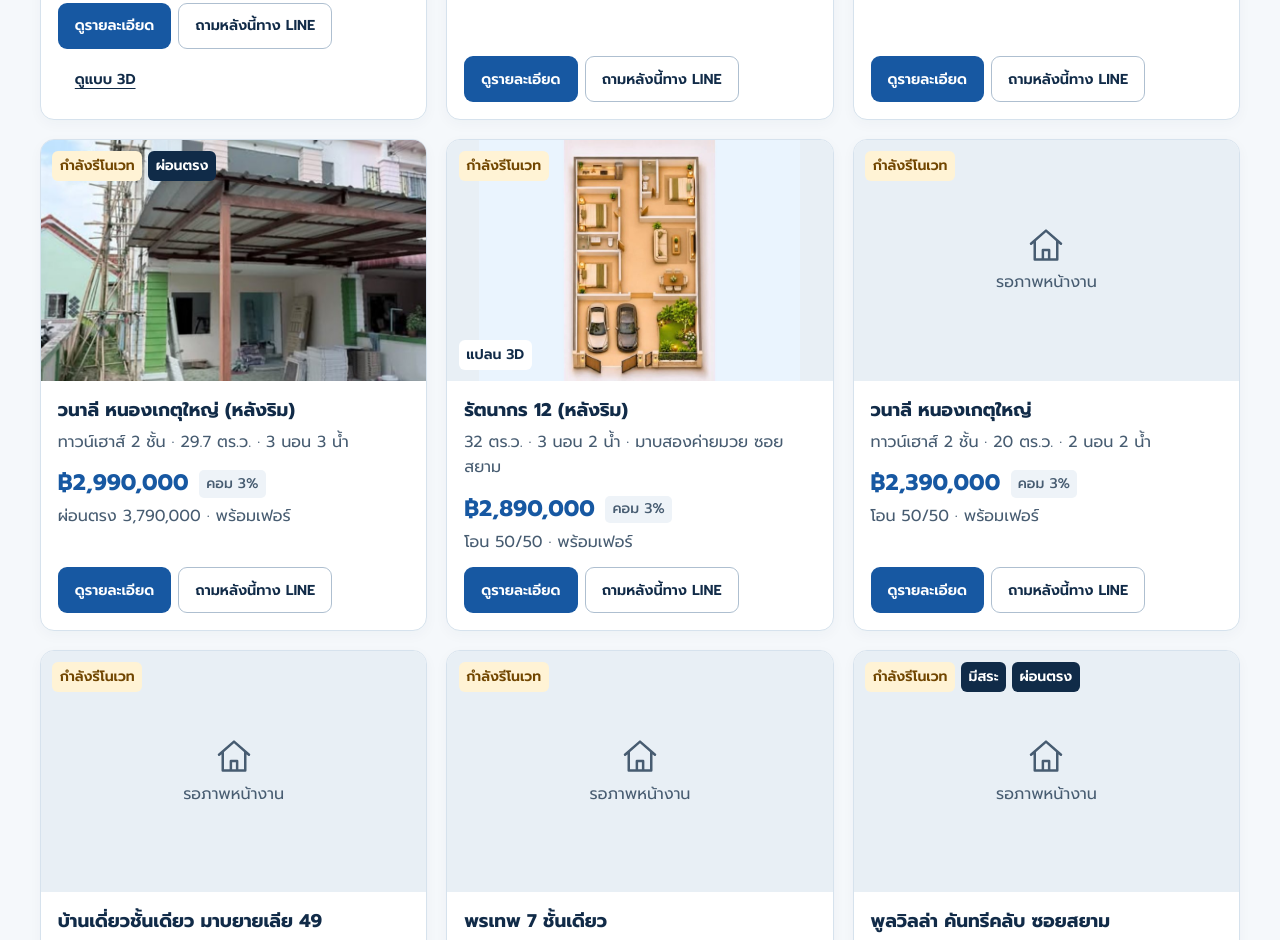
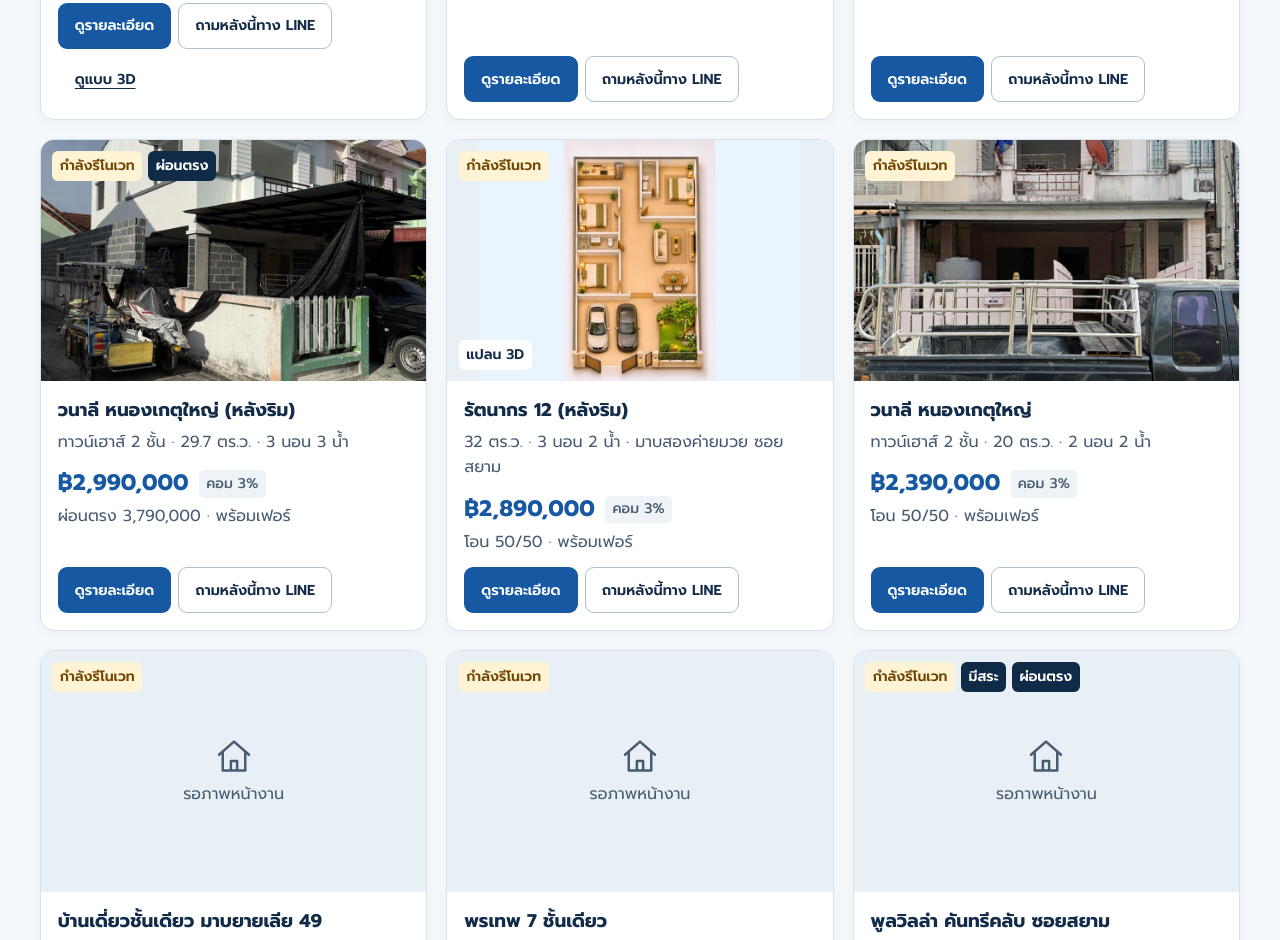
Before and after one commit to Bankunturk/bankunturk.github.io, a plain HTML site: page homes.html in a window 1280 px wide. Shown: the part 880-1820 px from the top of the page. Drawn offline with Linux system fonts and the light colour scheme.

Commit message:
Add files via upload

```diff
--- a/homes.html
+++ b/homes.html
@@ -45,9 +45,9 @@
       <article class="card"><a href="house-rk10.html" class="piclink" aria-label="ดูรายละเอียด รัตนากร 10 · The New Collection"><div class="pic"><img src="https://bankunturk.github.io/-Rk10TheNewCollectionbyTurk/renders/exterior-approved/front.jpg" alt="รัตนากร 10 The New Collection ภาพหน้าบ้าน" fetchpriority="high"><div class="badges"><span class="st" data-kind="work">กำลังก่อสร้าง</span><span class="tag">พร้อมขาย 4 หลัง · จอง 3 หลัง</span></div><span class="image-kind">ภาพจำลอง</span></div></a><div class="body"><h3><a href="house-rk10.html">รัตนากร 10 · The New Collection</a></h3><p class="sr-only">กำลังก่อสร้าง · พร้อมขาย 4 หลัง · จอง 3 หลัง · ภาพจำลอง</p><p class="spec">ทาวน์เฮาส์ 2 ชั้น · 19 ตร.ว. · บ้านใหม่มือหนึ่ง</p><p class="price">เริ่ม ฿2,850,000<span class="com">คอม 3%</span></p><p class="sub">แปลงริม +120,000 · โอน 50/50 · พร้อมเฟอร์ · ติดถนน ค้าขายได้ น้ำไม่ท่วม · ทยอยเสร็จ ม.ค.–มี.ค. 70</p><div class="acts"><a class="b3 button button-blue" href="house-rk10.html">ดูรายละเอียด</a><a class="b1 button button-outline" href="https://line.me/ti/p/~turkturk21" target="_blank" rel="noopener">ถามหลังนี้ทาง LINE</a><a class="b2 button" href="https://bankunturk.github.io/-Rk10TheNewCollectionbyTurk/present.html" target="_blank" rel="noopener">ดูแบบ 3D</a></div></div></article>
 <article class="card"><a href="house-noenplubwan.html" class="piclink" aria-label="ดูรายละเอียด ทาวน์โฮม เนินพลับหวานวิลเลจ"><div class="pic"><img src="dome.jpg" alt="ทาวน์โฮม เนินพลับหวานวิลเลจ" loading="lazy"><div class="badges"><span class="st" data-kind="ready">พร้อมอยู่</span><span class="tag">ผ่อนตรง</span></div></div></a><div class="body"><h3><a href="house-noenplubwan.html">ทาวน์โฮม เนินพลับหวานวิลเลจ</a></h3><p class="sr-only">พร้อมอยู่ · ผ่อนตรง</p><p class="spec">ทาวน์เฮาส์ 2 ชั้น · 17 ตร.ว. · 2 นอน 2 น้ำ</p><p class="price">฿3,290,000<span class="com">คอม 3%</span></p><p class="sub">ผ่อนตรง · ดาวน์ 350,000 · ผ่อน 25,000/เดือน · เฟอร์ใหม่</p><div class="acts"><a class="b3 button button-blue" href="house-noenplubwan.html">ดูรายละเอียด</a><a class="b1 button button-outline" href="https://line.me/ti/p/~turkturk21" target="_blank" rel="noopener">ถามหลังนี้ทาง LINE</a></div></div></article>
 <article class="card"><a href="house-chaiyaphruek.html" class="piclink" aria-label="ดูรายละเอียด ชัยพฤกษ์ ติดทางรถไฟ"><div class="pic"><img src="h-chai.jpg" alt="ชัยพฤกษ์ ภายในบ้านรีโนเวทใหม่" loading="lazy"><div class="badges"><span class="st" data-kind="work">กำลังรีโนเวท</span></div></div></a><div class="body"><h3><a href="house-chaiyaphruek.html">ชัยพฤกษ์ ติดทางรถไฟ</a></h3><p class="sr-only">กำลังรีโนเวท</p><p class="spec">ทาวน์เฮาส์ชั้นเดียว · 2 นอน 2 น้ำ</p><p class="price">฿2,250,000<span class="com">คอม 3%</span></p><p class="sub">โอน 50/50 · พร้อมเฟอร์ · ทำเลค้าขาย ใกล้สุขุมวิท</p><div class="acts"><a class="b3 button button-blue" href="house-chaiyaphruek.html">ดูรายละเอียด</a><a class="b1 button button-outline" href="https://line.me/ti/p/~turkturk21" target="_blank" rel="noopener">ถามหลังนี้ทาง LINE</a></div></div></article>
-<article class="card"><a href="house-wanali-rim.html" class="piclink" aria-label="ดูรายละเอียด วนาลี หนองเกตุใหญ่ (หลังริม)"><div class="pic"><img src="h-wanali.jpg" alt="วนาลี หลังริม หน้าบ้าน" loading="lazy"><div class="badges"><span class="st" data-kind="work">กำลังรีโนเวท</span><span class="tag">ผ่อนตรง</span></div></div></a><div class="body"><h3><a href="house-wanali-rim.html">วนาลี หนองเกตุใหญ่ (หลังริม)</a></h3><p class="sr-only">กำลังรีโนเวท · ผ่อนตรง</p><p class="spec">ทาวน์เฮาส์ 2 ชั้น · 29.7 ตร.ว. · 3 นอน 3 น้ำ</p><p class="price">฿2,990,000<span class="com">คอม 3%</span></p><p class="sub">ผ่อนตรง 3,790,000 · พร้อมเฟอร์</p><div class="acts"><a class="b3 button button-blue" href="house-wanali-rim.html">ดูรายละเอียด</a><a class="b1 button button-outline" href="https://line.me/ti/p/~turkturk21" target="_blank" rel="noopener">ถามหลังนี้ทาง LINE</a></div></div></article>
+<article class="card"><a href="house-wanali-rim.html" class="piclink" aria-label="ดูรายละเอียด วนาลี หนองเกตุใหญ่ (หลังริม)"><div class="pic"><img src="rk12-photos/wanali-rim-1.jpg" alt="วนาลี หลังริม หน้าบ้าน" loading="lazy"><div class="badges"><span class="st" data-kind="work">กำลังรีโนเวท</span><span class="tag">ผ่อนตรง</span></div></div></a><div class="body"><h3><a href="house-wanali-rim.html">วนาลี หนองเกตุใหญ่ (หลังริม)</a></h3><p class="sr-only">กำลังรีโนเวท · ผ่อนตรง</p><p class="spec">ทาวน์เฮาส์ 2 ชั้น · 29.7 ตร.ว. · 3 นอน 3 น้ำ</p><p class="price">฿2,990,000<span class="com">คอม 3%</span></p><p class="sub">ผ่อนตรง 3,790,000 · พร้อมเฟอร์</p><div class="acts"><a class="b3 button button-blue" href="house-wanali-rim.html">ดูรายละเอียด</a><a class="b1 button button-outline" href="https://line.me/ti/p/~turkturk21" target="_blank" rel="noopener">ถามหลังนี้ทาง LINE</a></div></div></article>
 <article class="card"><a href="house-rk12.html" class="piclink" aria-label="ดูรายละเอียด รัตนากร 12 (หลังริม)"><div class="pic"><img src="h-rk12.jpg" alt="รัตนากร 12 แปลนบ้าน 3D" loading="lazy"><div class="badges"><span class="st" data-kind="work">กำลังรีโนเวท</span></div><span class="image-kind">แปลน 3D</span></div></a><div class="body"><h3><a href="house-rk12.html">รัตนากร 12 (หลังริม)</a></h3><p class="sr-only">กำลังรีโนเวท · แปลน 3D</p><p class="spec">32 ตร.ว. · 3 นอน 2 น้ำ · มาบสองค่ายมวย ซอยสยาม</p><p class="price">฿2,890,000<span class="com">คอม 3%</span></p><p class="sub">โอน 50/50 · พร้อมเฟอร์</p><div class="acts"><a class="b3 button button-blue" href="house-rk12.html">ดูรายละเอียด</a><a class="b1 button button-outline" href="https://line.me/ti/p/~turkturk21" target="_blank" rel="noopener">ถามหลังนี้ทาง LINE</a></div></div></article>
-<article class="card"><a href="house-wanali-20.html" class="piclink" aria-label="ดูรายละเอียด วนาลี หนองเกตุใหญ่"><div class="pic"><div class="ph"><svg viewBox="0 0 64 64" aria-hidden="true"><path d="M8 30 L32 9 L56 30 M14 25 V55 H50 V25 M27 55 V40 H37 V55" fill="none" stroke="currentColor" stroke-width="4" stroke-linejoin="round" stroke-linecap="round"></path></svg><span>รอภาพหน้างาน</span></div><div class="badges"><span class="st" data-kind="work">กำลังรีโนเวท</span></div></div></a><div class="body"><h3><a href="house-wanali-20.html">วนาลี หนองเกตุใหญ่</a></h3><p class="sr-only">กำลังรีโนเวท</p><p class="spec">ทาวน์เฮาส์ 2 ชั้น · 20 ตร.ว. · 2 นอน 2 น้ำ</p><p class="price">฿2,390,000<span class="com">คอม 3%</span></p><p class="sub">โอน 50/50 · พร้อมเฟอร์</p><div class="acts"><a class="b3 button button-blue" href="house-wanali-20.html">ดูรายละเอียด</a><a class="b1 button button-outline" href="https://line.me/ti/p/~turkturk21" target="_blank" rel="noopener">ถามหลังนี้ทาง LINE</a></div></div></article>
+<article class="card"><a href="house-wanali-20.html" class="piclink" aria-label="ดูรายละเอียด วนาลี หนองเกตุใหญ่"><div class="pic"><img src="rk12-photos/wanali-mid-1.jpg" alt="วนาลี หลังกลาง หน้าบ้าน" loading="lazy"><div class="badges"><span class="st" data-kind="work">กำลังรีโนเวท</span></div></div></a><div class="body"><h3><a href="house-wanali-20.html">วนาลี หนองเกตุใหญ่</a></h3><p class="sr-only">กำลังรีโนเวท</p><p class="spec">ทาวน์เฮาส์ 2 ชั้น · 20 ตร.ว. · 2 นอน 2 น้ำ</p><p class="price">฿2,390,000<span class="com">คอม 3%</span></p><p class="sub">โอน 50/50 · พร้อมเฟอร์</p><div class="acts"><a class="b3 button button-blue" href="house-wanali-20.html">ดูรายละเอียด</a><a class="b1 button button-outline" href="https://line.me/ti/p/~turkturk21" target="_blank" rel="noopener">ถามหลังนี้ทาง LINE</a></div></div></article>
 <article class="card"><a href="house-maab49.html" class="piclink" aria-label="ดูรายละเอียด บ้านเดี่ยวชั้นเดียว มาบยายเลีย 49"><div class="pic"><div class="ph"><svg viewBox="0 0 64 64" aria-hidden="true"><path d="M8 30 L32 9 L56 30 M14 25 V55 H50 V25 M27 55 V40 H37 V55" fill="none" stroke="currentColor" stroke-width="4" stroke-linejoin="round" stroke-linecap="round"></path></svg><span>รอภาพหน้างาน</span></div><div class="badges"><span class="st" data-kind="work">กำลังรีโนเวท</span></div></div></a><div class="body"><h3><a href="house-maab49.html">บ้านเดี่ยวชั้นเดียว มาบยายเลีย 49</a></h3><p class="sr-only">กำลังรีโนเวท</p><p class="spec">61 ตร.ว. · 3 นอน 2 น้ำ · จอดรถ 2 คัน</p><p class="price">฿3,890,000<span class="com">คอม 3%</span></p><p class="sub">โอน 50/50 · พร้อมเฟอร์</p><div class="acts"><a class="b3 button button-blue" href="house-maab49.html">ดูรายละเอียด</a><a class="b1 button button-outline" href="https://line.me/ti/p/~turkturk21" target="_blank" rel="noopener">ถามหลังนี้ทาง LINE</a></div></div></article>
 <article class="card"><a href="house-pornthep7.html" class="piclink" aria-label="ดูรายละเอียด พรเทพ 7 ชั้นเดียว"><div class="pic"><div class="ph"><svg viewBox="0 0 64 64" aria-hidden="true"><path d="M8 30 L32 9 L56 30 M14 25 V55 H50 V25 M27 55 V40 H37 V55" fill="none" stroke="currentColor" stroke-width="4" stroke-linejoin="round" stroke-linecap="round"></path></svg><span>รอภาพหน้างาน</span></div><div class="badges"><span class="st" data-kind="work">กำลังรีโนเวท</span></div></div></a><div class="body"><h3><a href="house-pornthep7.html">พรเทพ 7 ชั้นเดียว</a></h3><p class="sr-only">กำลังรีโนเวท</p><p class="spec">ทาวน์เฮาส์ชั้นเดียว · 24 ตร.ว. · 2 นอน 2 น้ำ · หนองปรือ</p><p class="price">฿2,190,000<span class="com">คอม 3%</span></p><p class="sub">โอน 50/50 · พร้อมเฟอร์</p><div class="acts"><a class="b3 button button-blue" href="house-pornthep7.html">ดูรายละเอียด</a><a class="b1 button button-outline" href="https://line.me/ti/p/~turkturk21" target="_blank" rel="noopener">ถามหลังนี้ทาง LINE</a></div></div></article>
 <article class="card"><a href="house-poolvilla-siam.html" class="piclink" aria-label="ดูรายละเอียด พูลวิลล่า คันทรีคลับ ซอยสยาม"><div class="pic"><div class="ph"><svg viewBox="0 0 64 64" aria-hidden="true"><path d="M8 30 L32 9 L56 30 M14 25 V55 H50 V25 M27 55 V40 H37 V55" fill="none" stroke="currentColor" stroke-width="4" stroke-linejoin="round" stroke-linecap="round"></path></svg><span>รอภาพหน้างาน</span></div><div class="badges"><span class="st" data-kind="work">กำลังรีโนเวท</span><span class="tag">มีสระ</span><span class="tag">ผ่อนตรง</span></div></div></a><div class="body"><h3><a href="house-poolvilla-siam.html">พูลวิลล่า คันทรีคลับ ซอยสยาม</a></h3><p class="sr-only">กำลังรีโนเวท · มีสระ · ผ่อนตรง</p><p class="spec">บ้านเดี่ยวชั้นเดียว · 57 ตร.ว. · 3 นอน 3 น้ำ</p><p class="price">฿6,690,000<span class="com">คอม 5%</span></p><p class="sub">ผ่อนตรง 7,990,000 · โอน 50/50 · พร้อมเฟอร์</p><div class="acts"><a class="b3 button button-blue" href="house-poolvilla-siam.html">ดูรายละเอียด</a><a class="b1 button button-outline" href="https://line.me/ti/p/~turkturk21" target="_blank" rel="noopener">ถามหลังนี้ทาง LINE</a></div></div></article>
```
